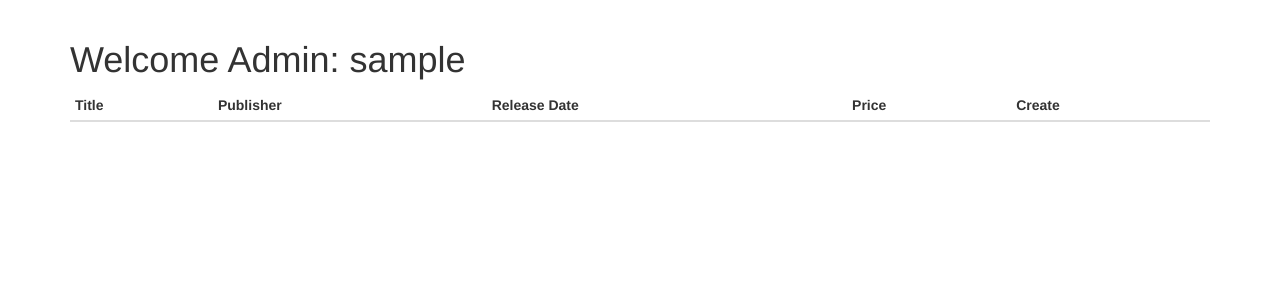
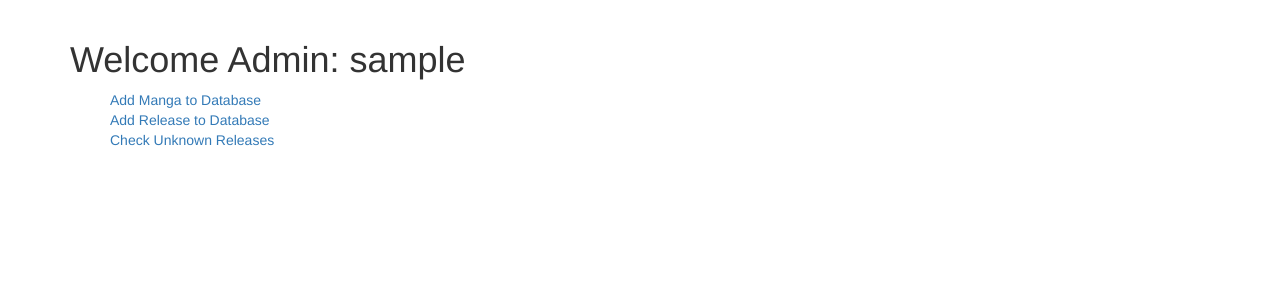
Before and after one commit to AnsaldiAndrea/pythonanywhere_flask, a Flask app: page /admin in a window 1280 px wide. Shown: the part 52-352 px from the top of the page. Run offline with Flask 2, Linux system fonts and the light colour scheme; the visitor is signed in with stand-in values (Sample User, id 1); data that the repository does not hold is empty; some libraries are stand-ins or nearby versions.

Commit message:
improved admin page and added unknown page

```diff
--- a/templates/admin/admin.html
+++ b/templates/admin/admin.html
@@ -2,28 +2,9 @@
 
 {% block body %}
   <h1>Welcome Admin: {{session.username}}</h1>
-
-  <table class="table table-condensed">
-      <thead>
-        <tr>
-          <th>Title</th>
-          <th>Publisher</th>
-          <th>Release Date</th>
-          <th>Price</th>
-          <th>Create</th>
-        </tr>
-      </thead>
-      <tbody>
-        {% for u in unknown %}
-            <tr class='info'>
-                <td>{{u.title}}</td>
-                <td>{{u.publisher}}</td>
-                <td>{{u.release_date}}</td>
-                <td>{{u.price}}</td>
-                <td>
-                    <a class="btn">Add Manga</a>
-                </td>
-        {% endfor %}
-        </tbody>
-    </table>
+    <ul style="list-style-type:none">
+        <li><a class="btn-link" href="/admin/new_manga">Add Manga to Database</a></li>
+        <li><a class="btn-link" href="/admin/new_release">Add Release to Database</a></li>
+        <li><a class="btn-link" href="/admin/unknown">Check Unknown Releases</a></li>
+    </ul>
 {% endblock %}
```
Also changed, not shown: templates/admin/new_release.html (+28 -1 lines), templates/admin/unknown.html (added, +32 -0 lines).
